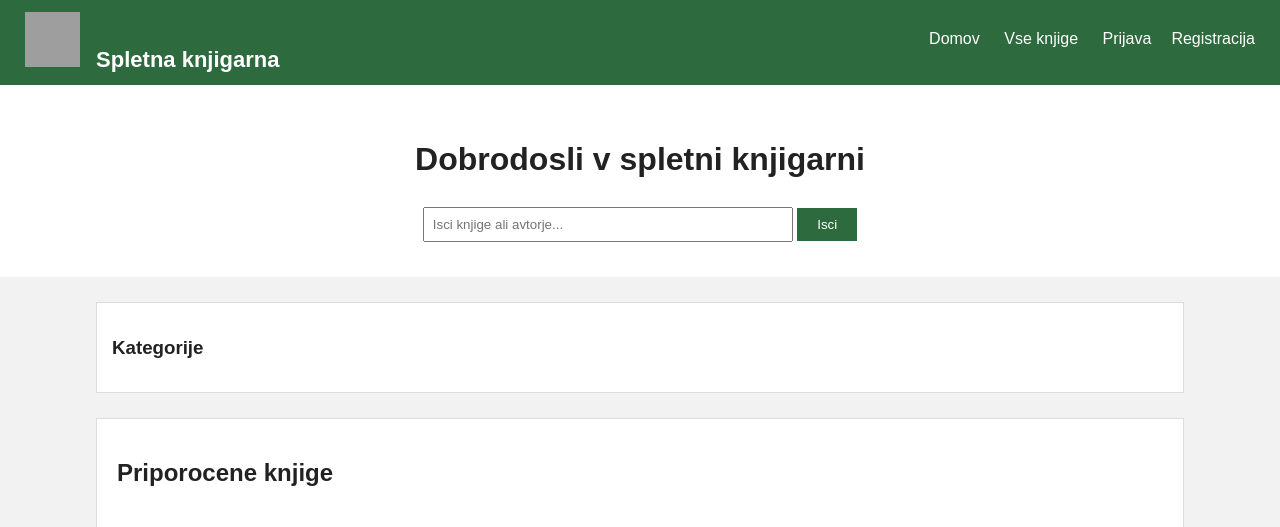
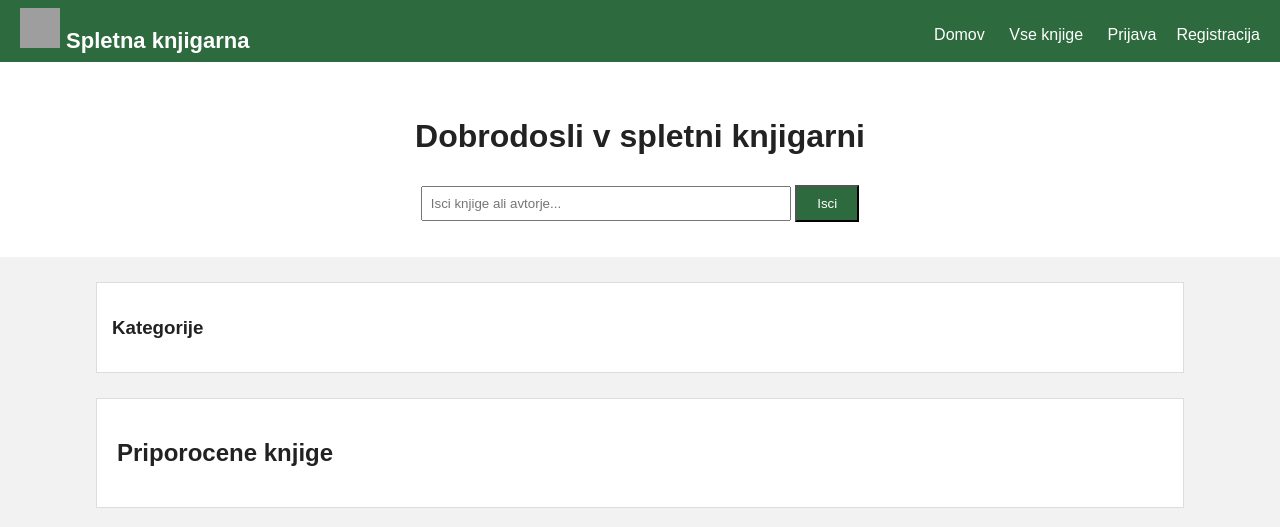
Before and after one commit to janej525/spletna-knjigarna--janej-ebular, a PHP site: page / in a window 1280 px wide. Shown: the top 527 px of the page. Run offline with PHP 8.4, Linux system fonts and the light colour scheme; data that the repository does not hold is empty; grey boxes are pictures that could not be loaded.

Commit message:
Update still.css

```diff
--- a/still.css
+++ b/still.css
@@ -1,6 +1,5 @@
-
 body {
-	margin: 0;
+    margin: 0;
     padding: 0;
     font-family: Arial, sans-serif;
     background-color: #f2f2f2;
@@ -13,7 +12,7 @@ body {
 #navigacija {
     background-color: #2d6a3e;
     color: white;
-    padding: 12px 25px;
+    padding: 8px 20px;
     overflow: hidden;
 
 }
@@ -24,9 +23,8 @@ body {
 }
 
 #logo img {
-    width: 55px;
-    height: 55px;
-    margin-right: 10px;
+    width: 40px;
+    height: 40px;
 }
 
 #povezave {
@@ -88,7 +86,6 @@ body {
     background-color: #2d6a3e;
     padding: 8px 12px;
     text-decoration: none;
-    display: inline-block;
     margin-right: 8px;
 }
 
@@ -104,9 +101,9 @@ body {
 }
 
 .seznam-knjig {
-    display: flex;
     flex-wrap: wrap;
     gap: 15px;
+	display: flex;
 }
 
 .knjiga {
@@ -120,7 +117,9 @@ body {
     width: 120px;
     height: 180px;
 }
-
+.knjiga a {
+    margin-right: 12px;
+}
 .knjiga a,
 .gumb,
 .gumb-link,
@@ -129,11 +128,11 @@ input[type="submit"] {
     color: white;
     padding: 8px 12px;
     text-decoration: none;
-    border: none;
     display: inline-block;
     margin-top: 8px;
-}
 
+
+}a
 .knjiga a:hover {
     text-decoration: underline;
 }
@@ -205,9 +204,14 @@ input[type="submit"]:hover {
 
 table {
     width: 100%;
-    border-collapse: collapse;
 }
 
+th,
+td {
+    padding: 8px;
+    border-bottom: 1px solid #ddd;
+    text-align: left;
+}
 #footer {
     background-color: #2d6a3e;
     color: white;
@@ -215,11 +219,11 @@ table {
     padding: 20px;
     margin-top: auto;
 }
-
 #footer a {
     color: white;
     text-decoration: none;
     margin: 10px;
+
 }
 
 #footer a:hover {
```
